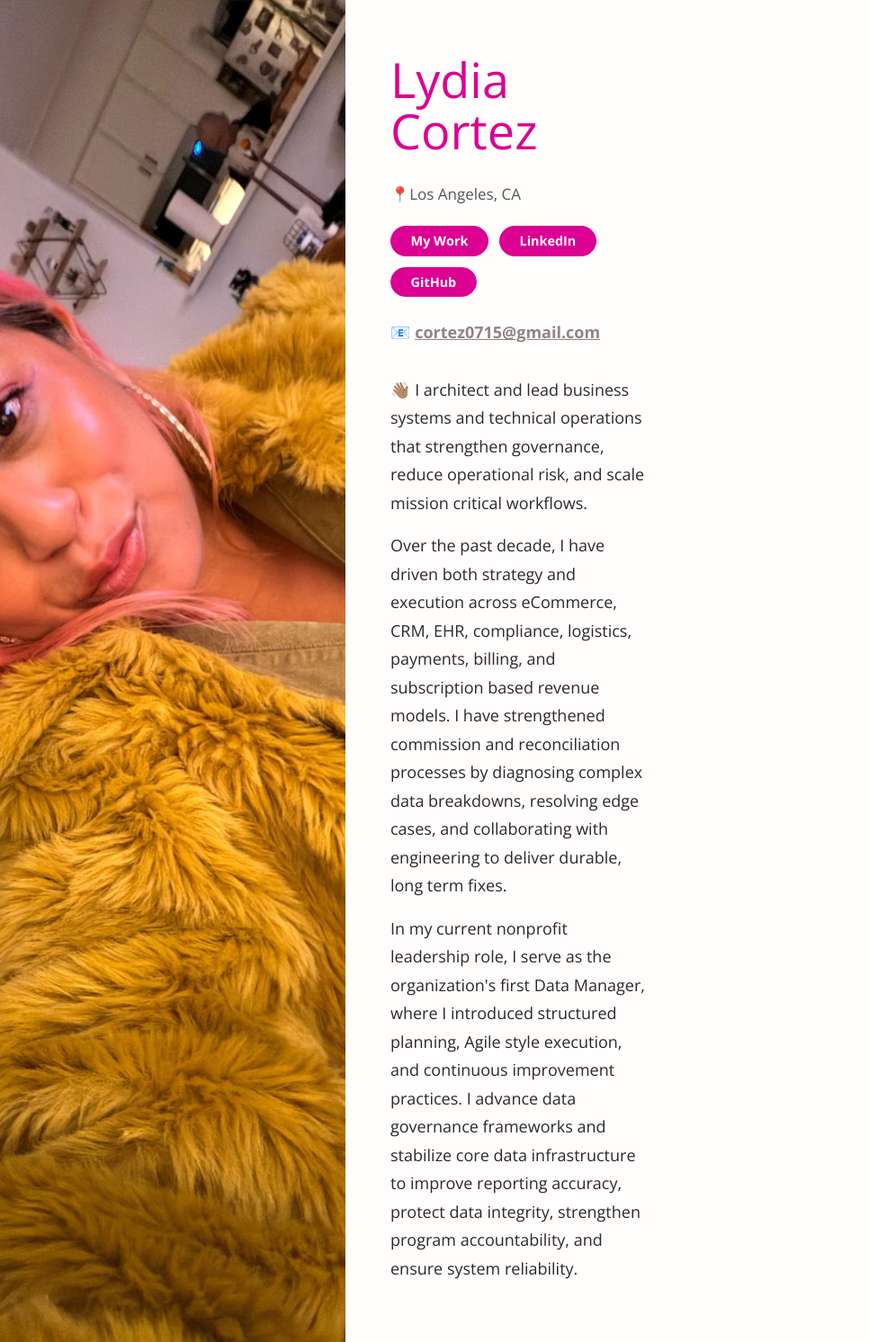
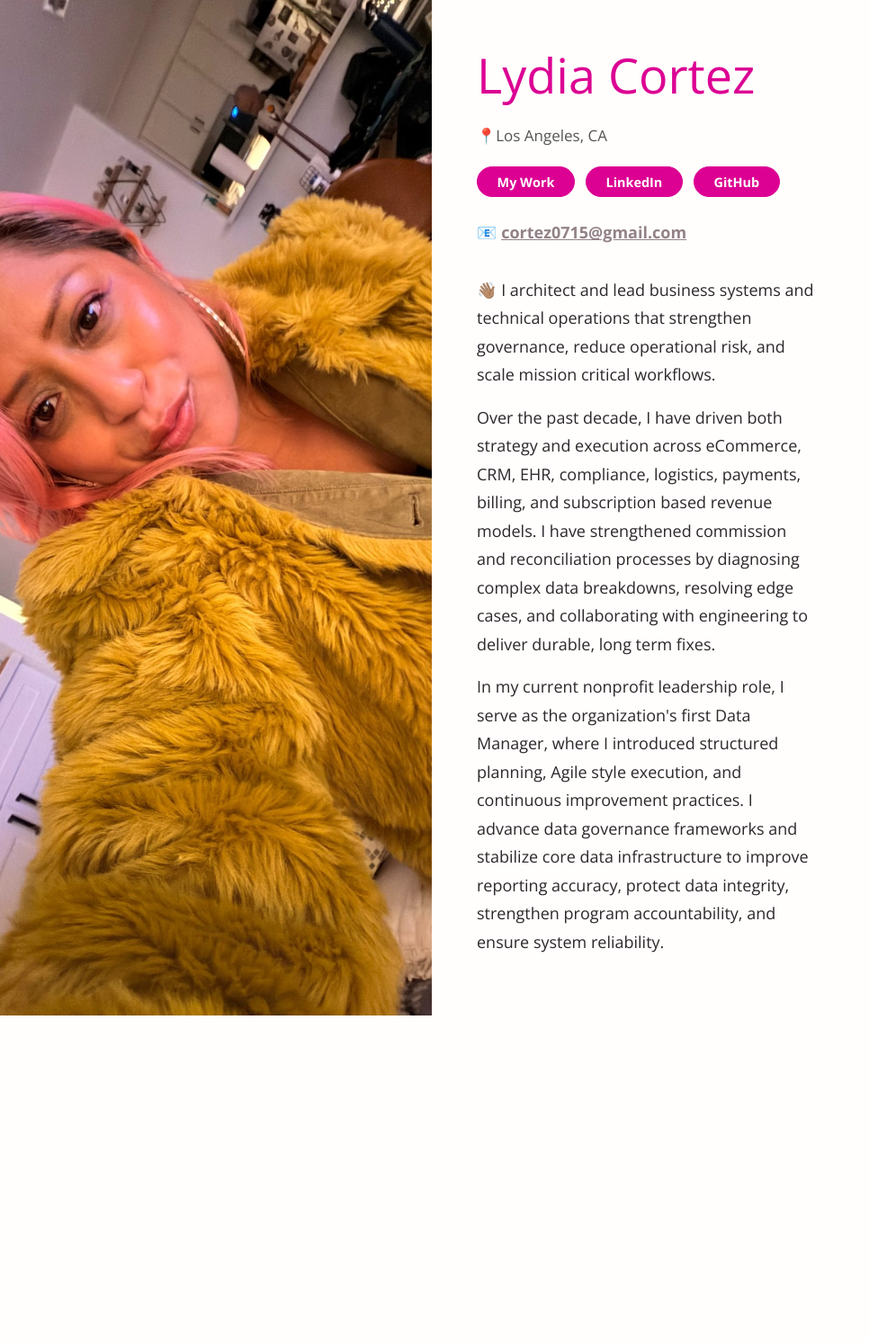
Before and after one commit to lylyco/lylyco.github.io, a Jekyll site: the page built from index.html, in a window 1280 px wide. Shown: the whole page at 90% size, without its empty margins (0-966 px from the left). Built offline with Jekyll 4.4.1, drawn with Linux system fonts in a browser that asks for light colours; after the commit the page ends 1129 px from its top, so only the background shows below that.

Commit message:
“adjustsv9”

```diff
--- a/_layouts/half.html
+++ b/_layouts/half.html
@@ -9,13 +9,13 @@
         style="position: relative !important;"
       >
 
-<h1 class="pageTitle" style="margin-top: 10px;">
+<h1 class="pageTitle" style="margin-top: 5px;">
   {{ site.title }}
 </h1>
     <div style="
       font-size: 17px;
       color: #555;
-      margin-top: 12px; ">
+      margin-top: 8px; ">
       📍Los Angeles, CA
     </div>
 
--- a/assets/css/style.css
+++ b/assets/css/style.css
@@ -23,7 +23,7 @@ body {
   font-family: Open Sans, Helvetica, Lato, sans-serif;
   font-weight: 350;
   line-height: 1.75;
-  font-size: 45%;
+  font-size: 48%;
   color: #2c282c;
   background-color: #fffefc;
   overflow-x: hidden;
@@ -322,7 +322,7 @@ dd {
   .half main {
     flex-direction: row;
     min-height: 100vh;
-    width: 60%;
+    width: 75%;
     align-items: stretch;
   }
 }
```
